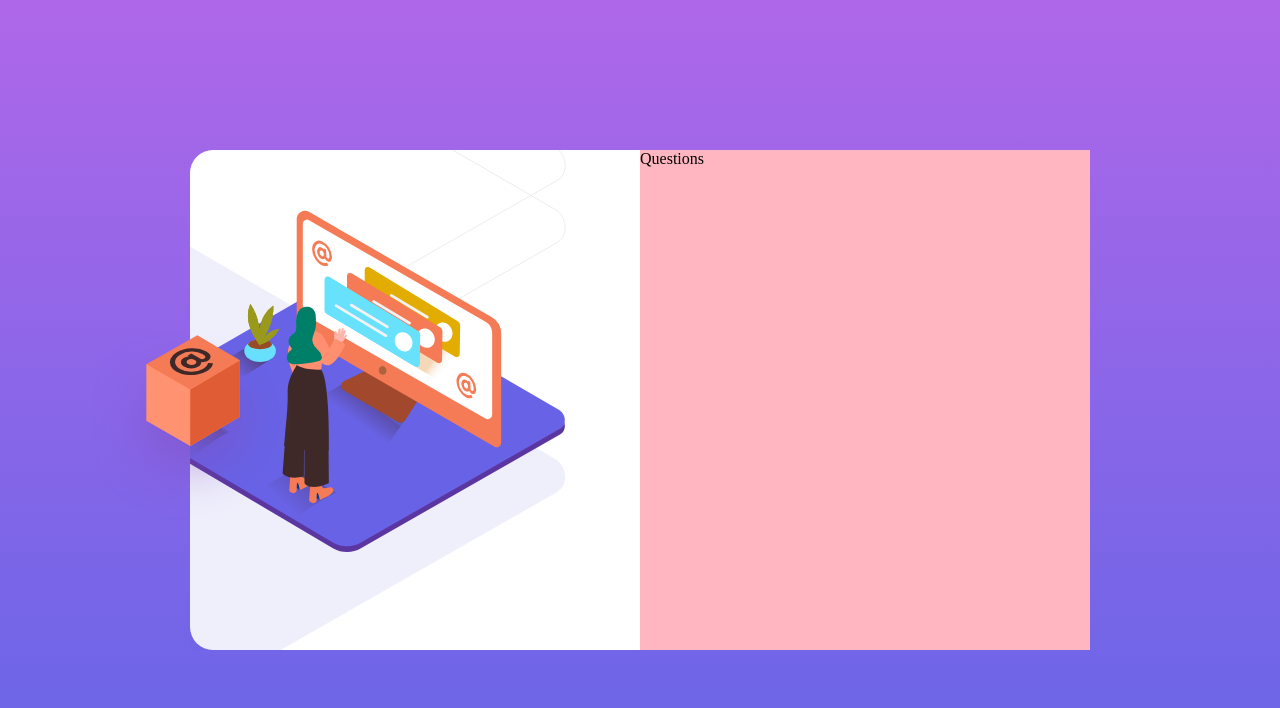
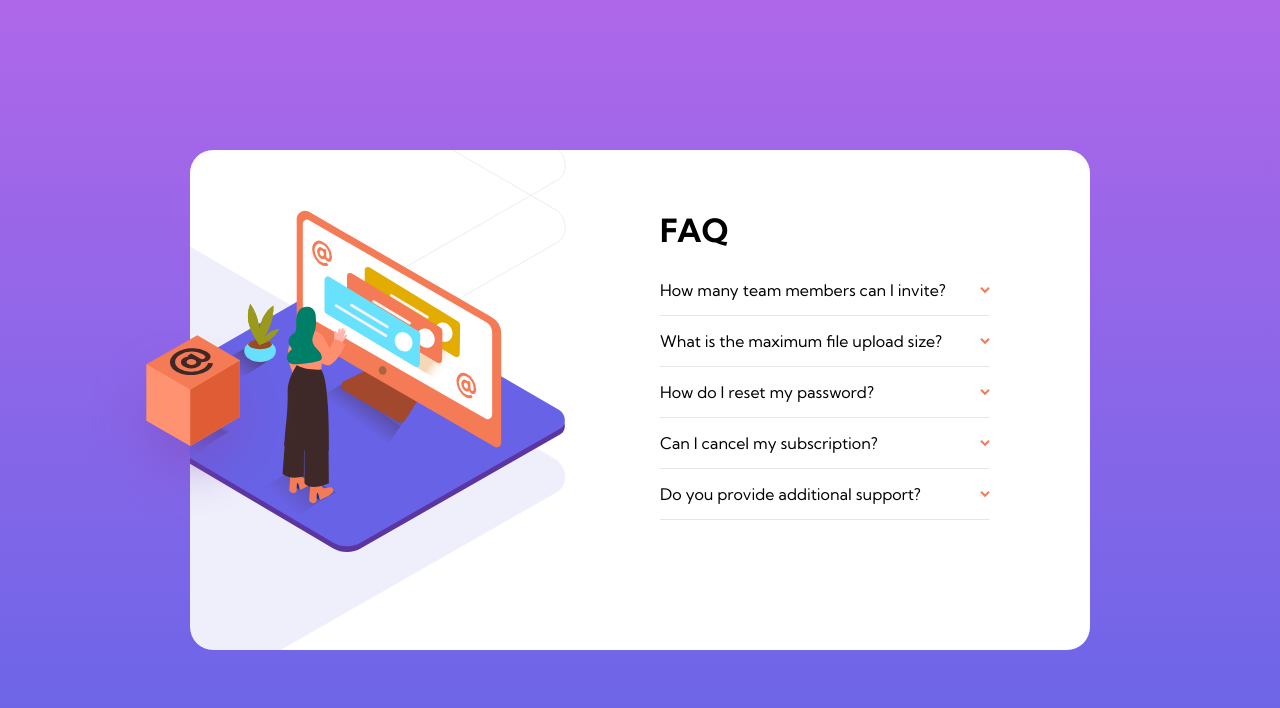
Before and after one commit to Jay-Sm/vue-FAQ-accordion-card, a Vue app: page / in a window 1280 px wide. Shown: the top 708 px of the page. Built offline with nearby package versions, Linux system fonts and the light colour scheme.

Commit message:
question dropdowns fully functional

```diff
--- a/index.html
+++ b/index.html
@@ -1,11 +1,15 @@
 <!DOCTYPE html>
 <html lang="en">
   <head>
-    <meta charset="UTF-8">
-    <link rel="icon" href="/favicon.ico">
-    <meta name="viewport" content="width=device-width, initial-scale=1.0">
-
-    <link rel="icon" type="image/png" sizes="32x32" href="/public/favicon.ico">
+    <meta charset="UTF-8" />
+    <link rel="icon" href="/favicon.ico" />
+    <meta name="viewport" content="width=device-width, initial-scale=1.0" />
+    <link rel="preconnect" href="https://fonts.googleapis.com" />
+    <link rel="preconnect" href="https://fonts.gstatic.com" crossorigin />
+    <link
+      href="https://fonts.googleapis.com/css2?family=Kumbh+Sans:wght@400;700&display=swap"
+      rel="stylesheet"
+    />
 
     <title>Vite App</title>
   </head>
--- a/src/App.vue
+++ b/src/App.vue
@@ -6,6 +6,10 @@
 </script>
 
 <style>
+:root{
+  font-family: 'Kumbh Sans', sans-serif;
+}
+
 html{
   height: 100%;
 }
--- /dev/null
+++ b/src/assets/json/FAQ.json
@@ -0,0 +1,27 @@
+[
+  {
+    "question": "How many team members can I invite?",
+    "answer": "You can invite up to 2 additional users on the Free plan. There is no limit on team members for the Premium plan.",
+    "id": 1
+  },
+  {
+    "question": "What is the maximum file upload size?",
+    "answer": "No more than 2GB. All files in your account must fit your allotted storage space.",
+    "id": 2
+  },
+  {
+    "question": "How do I reset my password?",
+    "answer": "Click 'Forgot password' from the login page or 'Change password' from your profile page. A reset link will be emailed to you.",
+    "id": 3
+  },
+  {
+    "question": "Can I cancel my subscription?",
+    "answer": "Yes! Send us a message and we’ll process your request no questions asked.",
+    "id": 4
+  },
+  {
+    "question": "Do you provide additional support?",
+    "answer": "Chat and email support is available 24/7. Phone lines are open during normal business hours.",
+    "id": 5
+  }
+]
--- a/src/components/Graphic.vue
+++ b/src/components/Graphic.vue
@@ -1,5 +1,5 @@
 <template>
-    <img class="box-graphic" src=".././assets/images/illustration-box-desktop.svg" alt="">
+  <img class="box-graphic" src=".././assets/images/illustration-box-desktop.svg" alt="">
   <div class="wrapper">
     <img class="woman-graphic" src=".././assets/images/illustration-woman-online-desktop.svg" alt="">
     <img class="pattern-graphic" src=".././assets/images/bg-pattern-desktop.svg" alt="">
@@ -11,6 +11,8 @@
   height: 100%;
   width: 50%;
   position: relative;
+  user-select: none;
+  pointer-events: none;
   overflow: hidden;
 }
 
@@ -20,6 +22,8 @@
   top: 183px;
   left: -97px;
   z-index: 3;
+  user-select: none;
+  pointer-events: none;
 }
 
 .woman-graphic {
--- a/src/components/Questions.vue
+++ b/src/components/Questions.vue
@@ -1,18 +1,97 @@
 <template>
-  <div class="wrapper">Questions</div>
-
+  <div class="wrapper">
+    <div class="title">
+      <h1>FAQ</h1>
+    </div>
+    <div class="questions">
+      <div class="question-card" v-for="Ques in FAQ" :key="Ques.id">
+        <div class="question" @click="openQuestion(Ques.id); addSelectedClass($event)">
+          {{ Ques.question }}
+          <img src="../assets/images/icon-arrow-down.svg" alt="">
+        </div>
+        <div class="answer" v-if="openedQuestionIndex == Ques.id">
+          {{ Ques.answer }}
+        </div>
+      </div>
+    </div>
+  </div>
 </template>
 
 <script setup>
+import { ref } from 'vue'
+import FAQ from '../assets/json/FAQ.json'
 
+let openedQuestionIndex = ref(-1);
+
+function openQuestion(id) {
+  openedQuestionIndex.value = id;
+}
+
+function addSelectedClass(event) {
+  const targetDiv = event.currentTarget
+  const otherDivs = document.querySelectorAll('.question')
+
+  console.log(targetDiv, otherDivs)
+
+  otherDivs.forEach(div => {
+    if (div != targetDiv) {
+      div.classList.remove('selected')
+    }
+    else {
+      div.classList.add('selected')
+    }
+  });
+  // targetDiv.classList.add('selected')
+}
 </script>
 
 <style scoped>
 .wrapper {
   height: 100%;
   width: 50%;
-  background-color: lightpink;
   position: relative;
-  overflow: hidden;
+}
+
+.title {
+  margin-top: 60px;
+  margin-bottom: 30px;
+  margin-left: 20px;
+}
+
+.title h1 {
+  margin: 0px;
+}
+
+.questions {
+  margin-left: 20px;
+}
+
+.question-card {
+  margin-top: 15px;
+  margin-right: 100px;
+  padding-bottom: 15px;
+  border-bottom: 1px solid #e7e7e9;
+}
+
+.question {
+  display: flex;
+  justify-content: space-between;
+  align-items: center;
+  cursor: pointer;
+}
+
+.question img {
+  width: 10px;
+  height: 7px;
+  user-select: none;
+  pointer-events: none;
+}
+
+.answer {
+  margin-top: 10px;
+}
+
+.selected {
+  font-weight: 700;
 }
 </style>
```
